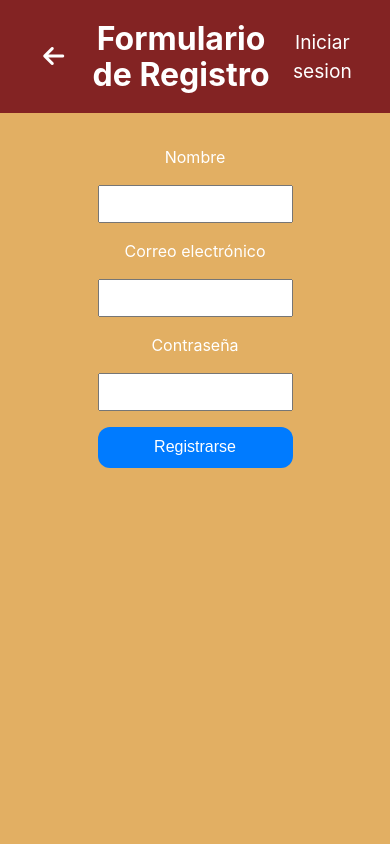
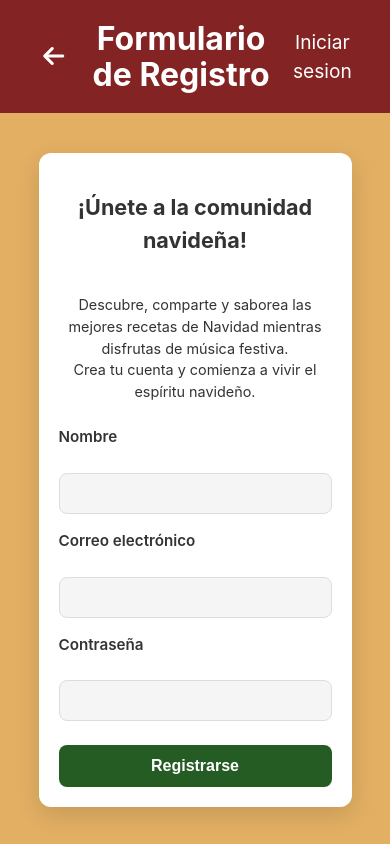
Before and after one commit to srodriguezsu/parranda, a React (Vite) app: page /signUp in a window 390 px wide. Built offline with nearby package versions, Linux system fonts and the light colour scheme.

Commit message:
improved styles in login and signup

```diff
--- a/src/index.css
+++ b/src/index.css
@@ -2,6 +2,9 @@
   --color-amarillo: #E2AF63;
   --color-rojo: #832323;
   --color-verde: #245C24;
+  --color-blanco: #FFFFFF;
+  --color-negro: #333333;
+  --color-gris: #F5F5F5;
 
   font-family: Inter, sans-serif;
   line-height: 1.5;
--- a/src/pages/loginPage/index.css
+++ b/src/pages/loginPage/index.css
@@ -1,27 +1,148 @@
+
+/* Estilos base */
 .login-page-container {
-
+    background-color: var(--color-amarillo);
+    display: flex;
+    align-items: center;
+    justify-content: center;
+    padding: 1rem;
 }
 
 .login-form {
+    background: var(--color-blanco);
+    padding: 2rem;
+    border-radius: 0.75rem;
+    box-shadow: 0 8px 24px rgba(0, 0, 0, 0.12);
+    width: 100%;
+    max-width: 30vw;
     display: flex;
     flex-direction: column;
-    gap: 1rem;
-    margin: 0 auto;
-    padding: 2rem;
+    gap: 1.5rem;
+    text-align: left;
+    color: var(--color-negro);
+    margin: 2rem 0;
+}
+
+.login-form h2 {
+    color: var(--color-negro);
+    font-size: 1.75rem;
+    margin-bottom: 0.5rem;
     text-align: center;
-    width: 50vw;
+}
+
+.login-form p {
+    color: var(--color-negro);
+    font-size: 1rem;
+    line-height: 1.5;
+    margin-bottom: 0.5rem;
+    text-align: center;
+}
+
+.login-form label {
+    font-weight: 600;
+    font-size: 0.95rem;
+    display: block;
+    margin-bottom: 0.5rem;
 }
 
 .login-form input {
-    padding: 0.5rem;
+    width: 100%;
+    padding: 0.75rem 1rem;
     font-size: 1rem;
+    border: 1px solid #ddd;
+    border-radius: 0.5rem;
+    background: var(--color-gris);
+    color: var(--color-negro);
+    transition: all 0.3s ease;
+    box-sizing: border-box;
+}
+
+.login-form input:focus {
+    border-color: var(--color-verde);
+    outline: none;
+    box-shadow: 0 0 0 2px rgba(46, 139, 87, 0.2);
+    background: var(--color-blanco);
 }
 
 .login-form button {
-    padding: 0.7rem;
+    width: 100%;
+    padding: 0.85rem;
     font-size: 1rem;
+    font-weight: 600;
+    background-color: var(--color-verde);
+    color: var(--color-blanco);
+    border: none;
+    border-radius: 0.5rem;
+    cursor: pointer;
+    transition: all 0.3s ease;
+    margin-top: 0.5rem;
+}
 
-    color: white;
-    border: none;
-    cursor: pointer;
+.login-form button:hover {
+    background-color: #26734a;
+    transform: translateY(-2px);
 }
+
+.login-form button:active {
+    transform: translateY(0);
+}
+
+.login-form p.footer-text {
+    font-size: 0.9rem;
+    color: var(--color-negro);
+    text-align: center;
+    margin-top: 1rem;
+}
+
+.login-form a {
+    color: var(--color-rojo);
+    font-weight: 600;
+    text-decoration: none;
+    transition: color 0.2s ease;
+}
+
+.login-form a:hover {
+    color: #b22222;
+    text-decoration: underline;
+}
+
+/* Media Queries para responsividad */
+@media (max-width: 768px) {
+    .login-page-container {
+        padding: 0.5rem;
+    }
+
+    .login-form {
+        max-width: 60vw;
+        padding: 1.5rem;
+        margin: 1rem;
+    }
+
+    .login-form h2 {
+        font-size: 1.5rem;
+    }
+}
+
+@media (max-width: 480px) {
+    .login-form {
+        max-width: 70vw;
+        padding: 1.25rem;
+        gap: 1rem;
+    }
+
+    .login-form h2 {
+        font-size: 1.35rem;
+    }
+
+    .login-form p {
+        font-size: 0.9rem;
+    }
+
+    .login-form input {
+        padding: 0.65rem 0.9rem;
+    }
+
+    .login-form button {
+        padding: 0.75rem;
+    }
+}
--- a/src/pages/loginPage/index.jsx
+++ b/src/pages/loginPage/index.jsx
@@ -26,10 +26,12 @@ const Login = () => {
     };
 
     return (
-        <div>
+        <div >
             <Header pageTitle={"Formulario de Inicio de Sesión"} />
-
+            <main className="login-page-container">
                 <form onSubmit={handleSubmit} className="login-form">
+                    <h2>Bienvenido</h2>
+                    <p>Inicia sesión para seguir compartiendo las recetas que unen generaciones y ambienta tu hogar con música navideña al mejor estilo colombiano.</p>
                     <label htmlFor="correo">Correo electrónico</label>
                     <input
                         type="email"
@@ -51,6 +53,9 @@ const Login = () => {
                     <button type="submit">Iniciar Sesión</button>
                     <p>¿No tienes cuenta? <a href="#" onClick={() => navigate('/signup')}>Regístrate aquí</a></p>
                 </form>
+            </main>
+
+
         </div>
     );
 };
--- a/src/pages/recetasPage/cardReceta.jsx
+++ b/src/pages/recetasPage/cardReceta.jsx
@@ -40,7 +40,7 @@ const CardReceta = ({ receta }) => {
             <div className="receta-content">
                 <h3 className="receta-title">{receta?.titulo}</h3>
                 <p className="receta-author">Por: {receta?.nombre_autor}</p>
-                {currentReceta.mi_like}
+                {currentReceta.valoracion}
                 <p className="receta-rating">
                     {Array.from({ length: 5 }, (_, i) => {
                         let iconClass = 'fas fa-heart';
--- a/src/pages/signupPage/index.css
+++ b/src/pages/signupPage/index.css
@@ -1,24 +1,162 @@
+.signup-page-container {
+    background-color: var(--color-amarillo);
+    display: flex;
+    flex-direction: column;
+    align-items: center;
+    justify-content: center;
+    padding: 1rem;
+}
 
 .signup-form {
+    background: var(--color-blanco);
+    padding: 2rem;
+    border-radius: 0.75rem;
+    box-shadow: 0 8px 24px rgba(0, 0, 0, 0.12);
+    width: 100%;
+    max-width: 30vw;
+    margin: 2rem 0;
     display: flex;
     flex-direction: column;
-    gap: 1rem;
-    margin: 0 auto;
-    padding: 2rem;
+    gap: 1.5rem;
+    text-align: left;
+    color: var(--color-negro);
+}
+
+.signup-form h2 {
+    color: var(--color-negro);
+    font-size: 1.75rem;
+    margin-bottom: 0.5rem;
     text-align: center;
-    width: 50vw;
+}
+
+.signup-form p {
+    color: var(--color-negro);
+    font-size: 1rem;
+    line-height: 1.5;
+    margin-bottom: 0.5rem;
+    text-align: center;
+}
+
+.signup-form label {
+    font-weight: 600;
+    font-size: 0.95rem;
+    display: block;
+    margin-bottom: 0.5rem;
 }
 
 .signup-form input {
-    padding: 0.5rem;
+    width: 100%;
+    padding: 0.75rem 1rem;
     font-size: 1rem;
+    border: 1px solid #ddd;
+    border-radius: 0.5rem;
+    background: var(--color-gris);
+    color: var(--color-negro);
+    transition: all 0.3s ease;
+    box-sizing: border-box;
+}
+
+.signup-form input:focus {
+    border-color: var(--color-verde);
+    outline: none;
+    box-shadow: 0 0 0 2px rgba(46, 139, 87, 0.2);
+    background: var(--color-blanco);
 }
 
 .signup-form button {
-    padding: 0.7rem;
+    width: 100%;
+    padding: 0.85rem;
     font-size: 1rem;
-    background-color: #007bff;
-    color: white;
+    font-weight: 600;
+    background-color: var(--color-verde);
+    color: var(--color-blanco);
     border: none;
+    border-radius: 0.5rem;
     cursor: pointer;
+    transition: all 0.3s ease;
+    margin-top: 0.5rem;
 }
+
+.signup-form button:hover {
+    background-color: #26734a;
+    transform: translateY(-2px);
+}
+
+.signup-form button:active {
+    transform: translateY(0);
+}
+
+/* Mensajes de estado */
+.mensaje-exito {
+    color: var(--color-verde);
+    font-weight: 600;
+    text-align: center;
+    margin: 0.5rem 0;
+    font-size: 0.95rem;
+}
+
+.mensaje-error {
+    color: var(--color-rojo);
+    font-weight: 600;
+    text-align: center;
+    margin: 0.5rem 0;
+    font-size: 0.95rem;
+}
+
+.signup-form a {
+    color: var(--color-rojo);
+    font-weight: 600;
+    text-decoration: none;
+    transition: color 0.2s ease;
+}
+
+.signup-form a:hover {
+    color: #b22222;
+    text-decoration: underline;
+}
+
+/* Media Queries para responsividad */
+@media (max-width: 768px) {
+    .signup-page-container {
+        padding: 0.5rem;
+    }
+
+    .signup-form {
+        max-width: 60vw;
+        padding: 1.5rem;
+        margin: 1rem;
+    }
+
+    .signup-form h2 {
+        font-size: 1.5rem;
+    }
+}
+
+@media (max-width: 480px) {
+    .signup-form {
+        max-width: 70vw;
+        padding: 1.25rem;
+        gap: 1rem;
+    }
+
+    .signup-form h2 {
+        font-size: 1.35rem;
+    }
+
+    .signup-form p {
+        font-size: 0.9rem;
+    }
+
+    .signup-form input {
+        padding: 0.65rem 0.9rem;
+    }
+
+    .signup-form button {
+        padding: 0.75rem;
+    }
+
+    .mensaje-exito,
+    .mensaje-error {
+        font-size: 0.85rem;
+    }
+}
--- a/src/pages/signupPage/index.jsx
+++ b/src/pages/signupPage/index.jsx
@@ -35,10 +35,15 @@ const SignUp = () => {
     };
 
     return (
-        <div>
+        <>
             <Header pageTitle={"Formulario de Registro"} />
 
+            <main className="signup-page-container">
+
                 <form onSubmit={handleSubmit} className="signup-form">
+                    <h2>¡Únete a la comunidad navideña!</h2>
+                    <p>Descubre, comparte y saborea las mejores recetas de Navidad mientras disfrutas de música festiva.<br/>
+                        Crea tu cuenta y comienza a vivir el espíritu navideño. </p>
                     <label htmlFor="nombre">Nombre</label>
                     <input
                         type="text"
@@ -72,7 +77,11 @@ const SignUp = () => {
                     {mensajeExito && <p className="mensaje-exito">{mensajeExito}</p>}
                     {mensajeError && <p className="mensaje-error">{mensajeError}</p>}
                 </form>
-        </div>
+            </main>
+
+
+
+        </>
     );
 };
 
```
Lines whose indentation alone changed are shown as unchanged.
